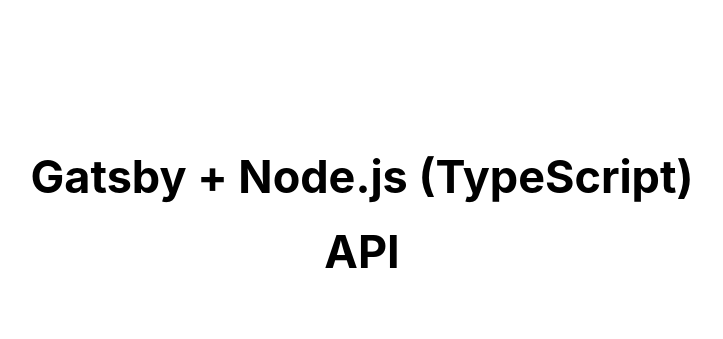
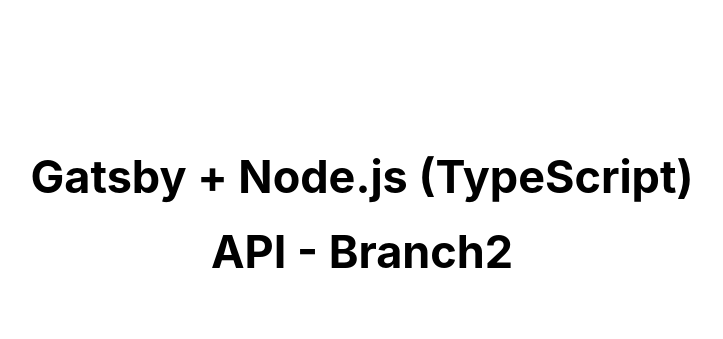
Before and after one commit to udiWix/gatsby, a Gatsby site: page / in a window 1280 px wide. Shown: the top 339 px of the page, without its empty margins (278-1001 px from the left). Built offline with nearby package versions, Linux system fonts and the light colour scheme; Gatsby itself is replaced by a stand-in of ours; no server answers.

Commit message:
Update index.js

```diff
--- a/src/pages/index.js
+++ b/src/pages/index.js
@@ -17,7 +17,7 @@
       <Helmet>
         <title>Gatsby + Node.js (TypeScript) API</title>
       </Helmet>
-      <h1>Gatsby + Node.js (TypeScript) API</h1>
+      <h1>Gatsby + Node.js (TypeScript) API - Branch2</h1>
       <h2>
         Deployed with{' '}
         <a
```
